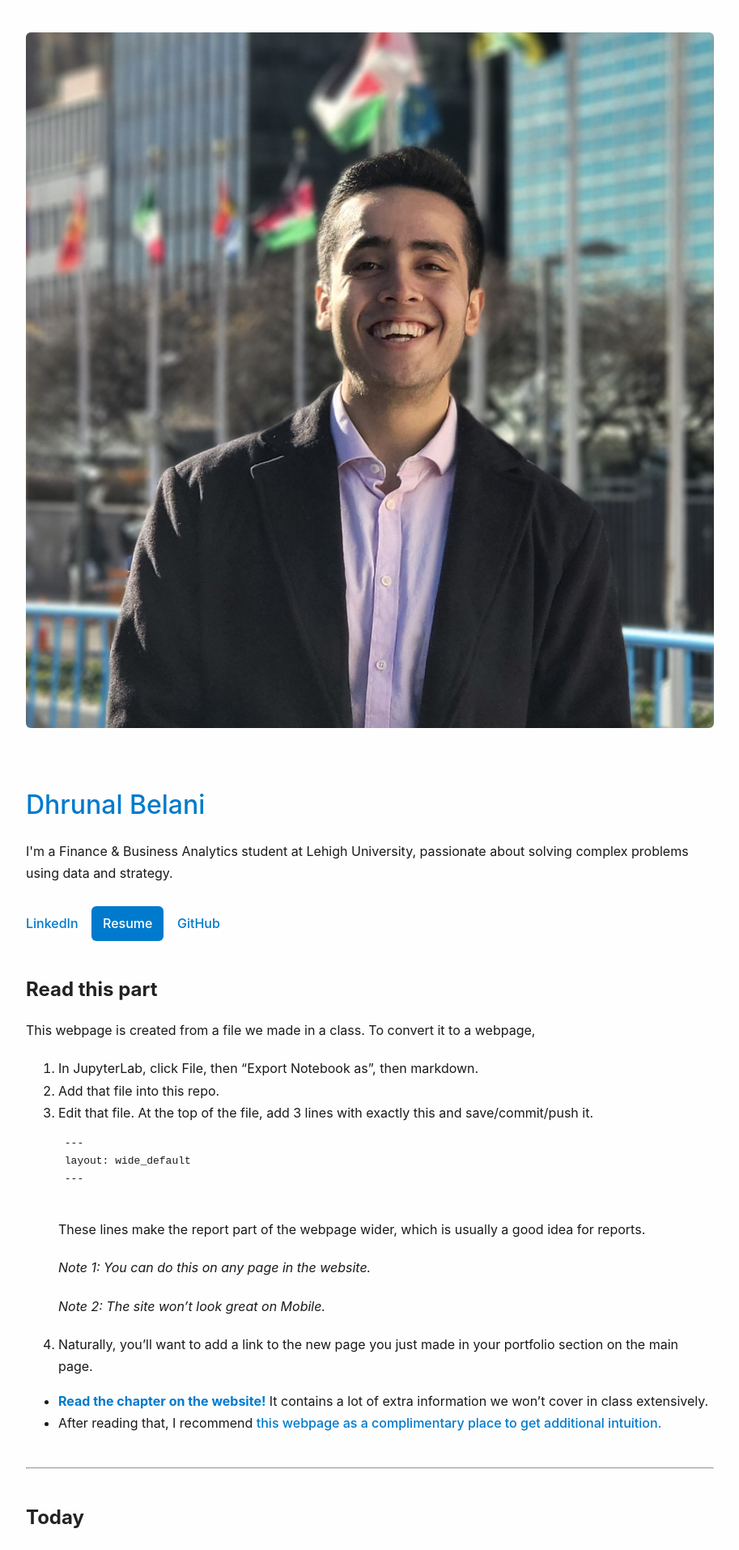
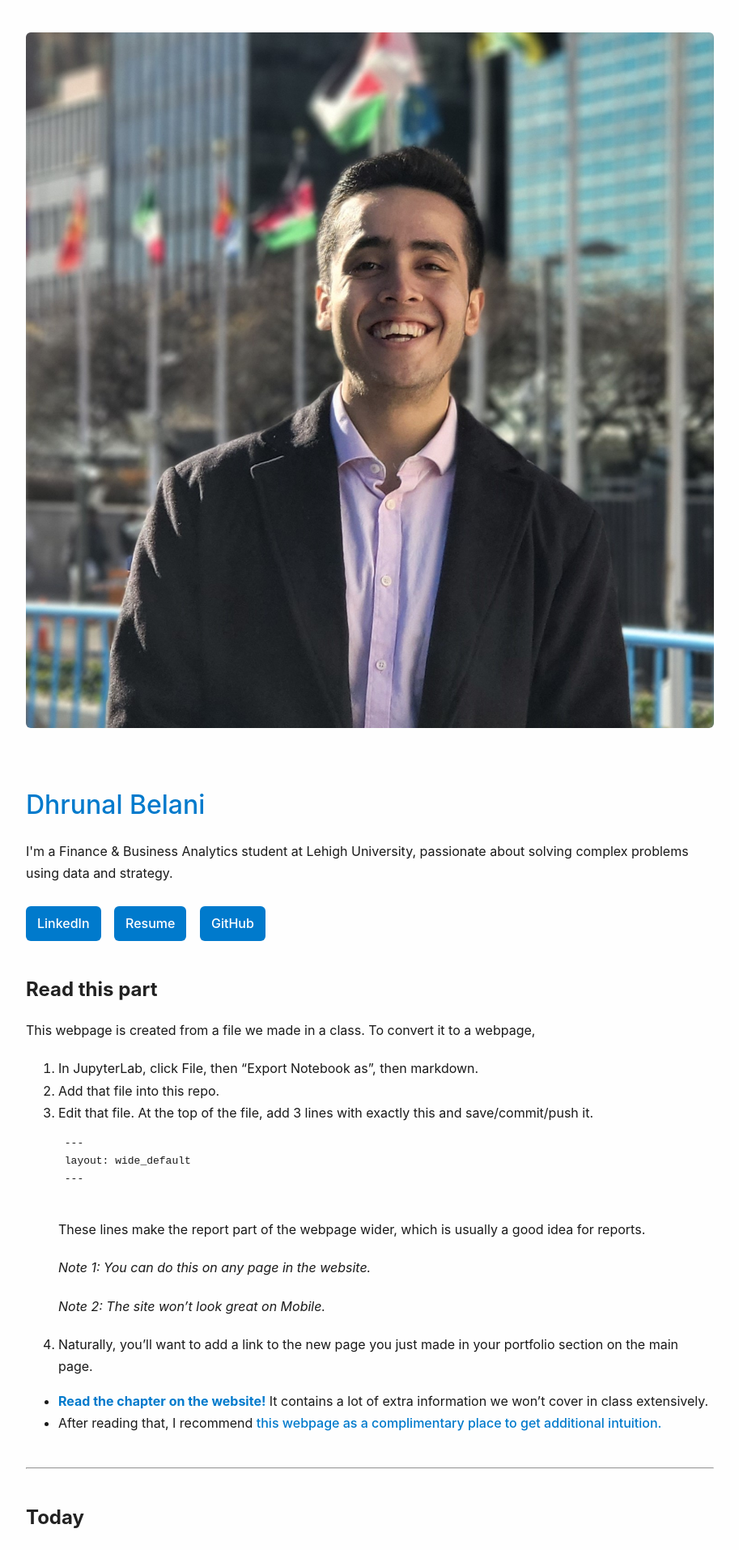
Before and after one commit to dhrunal13/dhrunal13.github.io, a Jekyll site: the page built from Regression_practice.md, in a window 1280 px wide. Shown: the top 1914 px of the page at 81% size, without its empty margins (183-1096 px from the left). Built offline with Jekyll 4.4.1, drawn with Linux system fonts in a browser that asks for light colours; a script that is not in the unit is left out; our own code applies the rules of GitHub Pages for plain Markdown files.

Commit message:
Update _config.yml

```diff
--- a/_config.yml
+++ b/_config.yml
@@ -4,8 +4,8 @@ logo: "images/ProfilePic - Copy.JPG"
 description: >
   I'm a Finance & Business Analytics student at Lehigh University, passionate about solving complex problems using data and strategy.
   <br><br>
-  <a href="https://www.linkedin.com/in/dhrunal-belani/" target="_blank" style="margin-right:12px">LinkedIn</a>
+  <a href="https://www.linkedin.com/in/dhrunal-belani/" class="btn btn--info" target="_blank" style="margin-right:12px">LinkedIn</a>
   <a href="pdf/Dhrunal_Resume_GA.pdf" class="btn btn--info" target="_blank" style="margin-right:12px">Resume</a>
-  <a href="https://github.com/dhrunal13" target="_blank">GitHub</a>
+  <a href="https://github.com/dhrunal13" class="btn btn--info" target="_blank">GitHub</a>
 
 theme: jekyll-theme-minimal
```
